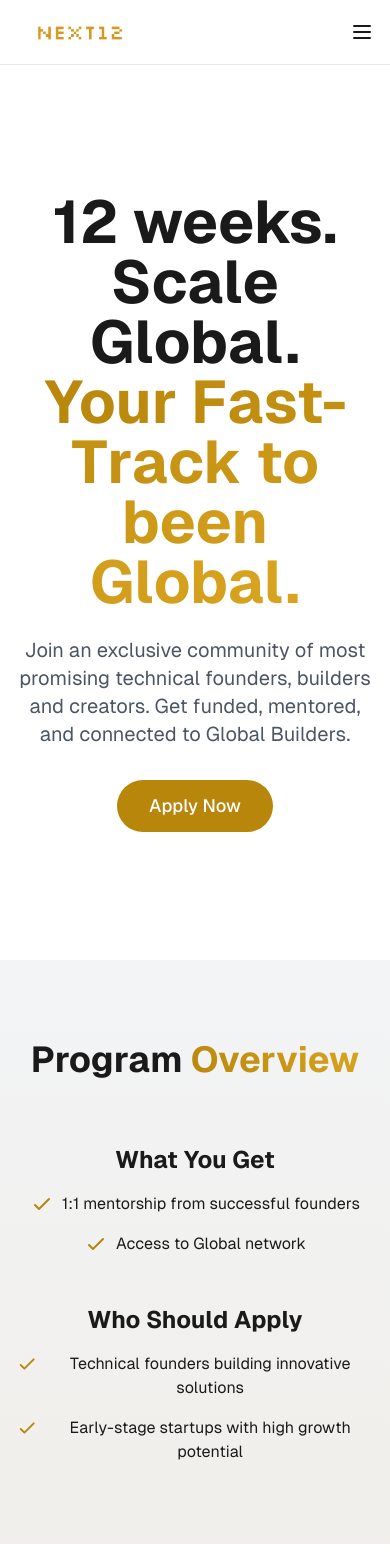
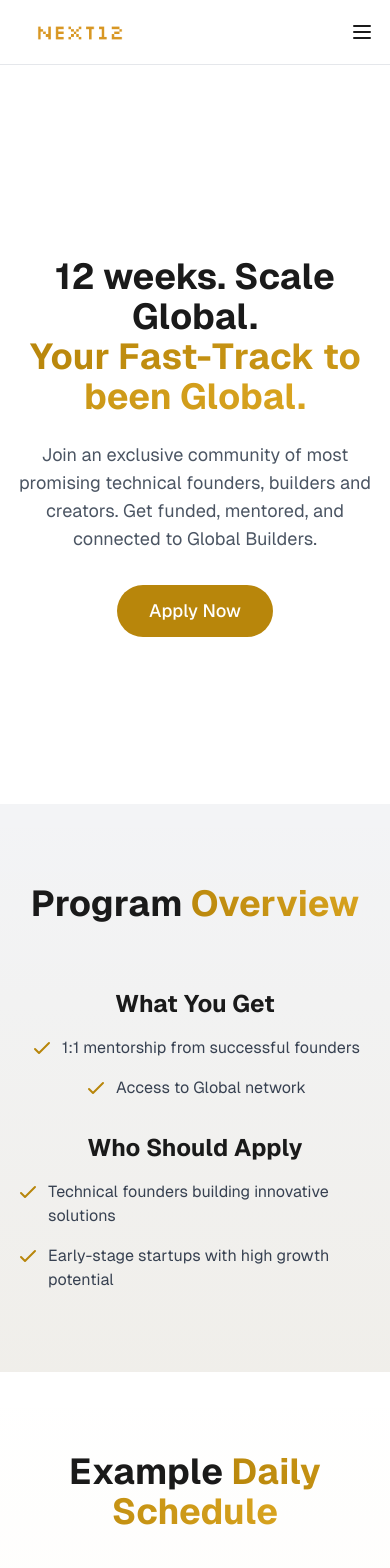
Before and after one commit to Realyyt/S-Realyt-Labs, a Next.js app: page / in a window 390 px wide. Shown: the top 1568 px of the page. Built offline with nearby package versions, Linux system fonts and the light colour scheme; a web font is replaced by a local one.

Commit message:
feat:dark-mode

```diff
--- a/app/globals.css
+++ b/app/globals.css
@@ -3,19 +3,19 @@
 @tailwind utilities;
 
 :root {
+  /* Default light mode colors */
   --background: #ffffff;
   --foreground: #1a1a1a;
   --accent: #b8860b;
   --accent-light: #daa520;
 }
 
-@media (prefers-color-scheme: dark) {
-  :root {
-    --background: #1a1a1a;
-    --foreground: #f0f0f0;
-    --accent: #daa520;
-    --accent-light: #ffd700;
-  }
+/* Only apply dark mode when explicitly set */
+[data-theme="dark"] {
+  --background: #1a1a1a;
+  --foreground: #f0f0f0;
+  --accent: #daa520;
+  --accent-light: #ffd700;
 }
 
 body {
--- a/app/layout.tsx
+++ b/app/layout.tsx
@@ -4,6 +4,7 @@ import localFont from "next/font/local";
 import Header from "@/components/Header";
 import Footer from "@/components/Footer";
 import "./globals.css";
+import { ThemeProvider } from '@/components/ThemeProvider';
 
 const geistSans = localFont({
   src: "./fonts/GeistVF.woff",
@@ -27,13 +28,19 @@ export default function RootLayout({
   children: React.ReactNode;
 }>) {
   return (
-    <html lang="en">
+    <html lang="en" suppressHydrationWarning>
       <body className={`${geistSans.variable} ${playfair.variable} antialiased`}>
-        <Header />
-        <div className="pt-16"> {/* Add padding for fixed header */}
-          {children}
-        </div>
-        <Footer />
+        <ThemeProvider
+          attribute="data-theme"
+          defaultTheme="light"
+          enableSystem={true}
+        >
+          <Header />
+          <div className="pt-16">
+            {children}
+          </div>
+          <Footer />
+        </ThemeProvider>
       </body>
     </html>
   );
--- a/components/Header.tsx
+++ b/components/Header.tsx
@@ -18,7 +18,7 @@ export default function Header() {
 
   return (
     <>
-      <header className="fixed w-full top-0 z-50 bg-[var(--background)] border-b border-gray-200 dark:border-gray-800">
+      <header className="sticky top-0 z-50 bg-white dark:bg-gray-800 border-b border-gray-200 dark:border-gray-700">
         <div className="container mx-auto px-4">
           <div className="flex items-center justify-between h-16">
             <Link href="/"><img src="/Next12 logo - orange.png" alt="Next12 Logo" className="w-32 h-32"/></Link>
--- /dev/null
+++ b/components/ThemeProvider.tsx
@@ -0,0 +1,7 @@
+'use client';
+
+import { ThemeProvider as NextThemesProvider, type ThemeProviderProps } from 'next-themes';
+
+export function ThemeProvider({ children, ...props }: ThemeProviderProps) {
+  return <NextThemesProvider {...props}>{children}</NextThemesProvider>;
+}
--- a/components/sections/FAQSection.tsx
+++ b/components/sections/FAQSection.tsx
@@ -45,7 +45,8 @@ export default function FAQSection() {
   const [openIndex, setOpenIndex] = useState<number | null>(null);
 
   return (
-    <section className="min-h-[80vh] py-32 relative overflow-hidden bg-gradient-to-r from-[rgba(var(--accent-rgb),0.05)] via-white to-[rgba(var(--accent-rgb),0.05)]">
+    <section className="min-h-[80vh] py-32 relative overflow-hidden bg-gradient-to-r from-[rgba(var(--accent-rgb),0.05)]
+      via-white [data-theme='dark']:via-gray-800 to-[rgba(var(--accent-rgb),0.05)] [data-theme='dark']:from-gray-900 [data-theme='dark']:to-gray-900">
       <div className="container mx-auto px-4 relative z-10">
         <h2 className="text-5xl font-bold text-center mb-16">FAQs</h2>
 
@@ -53,10 +54,10 @@ export default function FAQSection() {
           {faqs.map((faq, index) => (
             <div
               key={index}
-              className="mb-4 bg-white rounded-lg shadow-sm hover:shadow-md transition-shadow"
+              className="mb-4 bg-white [data-theme='dark']:bg-gray-800 rounded-lg shadow-sm hover:shadow-md transition-shadow"
             >
               <button
-                className="w-full px-6 py-4 text-left flex justify-between items-center"
+                className="w-full px-6 py-4 text-left flex justify-between items-center text-gray-900 [data-theme='dark']:text-gray-100"
                 onClick={() => setOpenIndex(openIndex === index ? null : index)}
               >
                 <span className="text-xl font-medium">{faq.question}</span>
@@ -76,7 +77,7 @@ export default function FAQSection() {
               </button>
 
               {openIndex === index && (
-                <div className="px-6 pb-4 text-gray-600">
+                <div className="px-6 pb-4 text-gray-600 dark:text-gray-300">
                   {faq.answer}
                 </div>
               )}
--- a/components/sections/HeroSection.tsx
+++ b/components/sections/HeroSection.tsx
@@ -7,14 +7,15 @@ export default function HeroSection() {
 
   return (
     <>
-      <section className="min-h-[80vh] py-32 relative overflow-hidden bg-gradient-to-r from-[rgba(var(--accent-rgb),0.05)] via-white to-[rgba(var(--accent-rgb),0.05)]">
+      <section className="min-h-[80vh] py-32 relative overflow-hidden bg-gradient-to-r from-[rgba(var(--accent-rgb),0.05)]
+        via-white [data-theme='dark']:via-gray-800 to-[rgba(var(--accent-rgb),0.05)] [data-theme='dark']:from-gray-900 [data-theme='dark']:to-gray-900">
         <div className="container mx-auto px-4 relative z-10">
           <div className="text-center">
-            <h1 className="text-6xl md:text-7xl font-bold mb-4">
+            <h1 className="text-4xl sm:text-5xl md:text-6xl lg:text-7xl font-bold mb-4">
               12 weeks. Scale Global.<br />
               <span className="gradient-text">Your Fast-Track to been Global.</span>
             </h1>
-            <p className="text-xl mt-6 max-w-2xl mx-auto text-gray-600 dark:text-gray-400">
+            <p className="text-lg sm:text-xl mt-6 max-w-2xl mx-auto text-gray-600 dark:text-gray-300">
               Join an exclusive community of most promising technical founders, builders and creators.
               Get funded, mentored, and connected to Global Builders.
             </p>
--- a/components/sections/MentorsSection.tsx
+++ b/components/sections/MentorsSection.tsx
@@ -40,15 +40,16 @@ interface Role {
             {roles.map((role, index) => (
               <div
                 key={index}
-                className={`p-12 rounded-lg border border-gray-200 hover:border-[var(--accent)] transition-all
-                  cursor-pointer group ${role.bgColor || 'bg-gray-50'}`}
+                className={`p-8 sm:p-12 rounded-lg border border-gray-200 [data-theme='dark']:border-gray-700
+                  hover:border-[var(--accent)] transition-all cursor-pointer group
+                  ${role.bgColor || 'bg-gray-50 [data-theme="dark"]:bg-gray-800'}`}
               >
-                <h3 className={`text-3xl font-medium mb-4
-                  ${role.bgColor ? 'text-white' : 'group-hover:text-[var(--accent)]'}`}>
+                <h3 className={`text-2xl sm:text-3xl font-medium mb-4
+                  ${role.bgColor ? 'text-white' : 'group-hover:text-[var(--accent)] dark:text-gray-100'}`}>
                   {role.title}
                 </h3>
-                <p className={`text-lg leading-relaxed
-                  ${role.bgColor ? 'text-white/90' : 'text-gray-600'}`}>
+                <p className={`text-base sm:text-lg leading-relaxed
+                  ${role.bgColor ? 'text-white/90' : 'text-gray-600 dark:text-gray-300'}`}>
                   {role.description}
                 </p>
               </div>
--- a/components/sections/ProgramOverview.tsx
+++ b/components/sections/ProgramOverview.tsx
@@ -1,6 +1,6 @@
 export default function ProgramOverview() {
   return (
-    <section className="py-20 relative overflow-hidden bg-gray-100">
+    <section className="py-20 relative overflow-hidden bg-gray-100 [data-theme='dark']:bg-gray-900">
       {/* Background gradient */}
       <div
         className="absolute inset-0 bg-gradient-to-b from-transparent to-[rgba(var(--accent-rgb),0.05)]"
@@ -11,29 +11,29 @@ export default function ProgramOverview() {
         <h2 className="text-4xl font-bold mb-16">
           Program <span className="gradient-text">Overview</span>
         </h2>
-        <div className="grid grid-cols-1 md:grid-cols-2 gap-12">
+        <div className="grid grid-cols-1 md:grid-cols-2 gap-8 sm:gap-12">
           <div className="text-center">
-            <h3 className="text-2xl font-bold mb-4">What You Get</h3>
+            <h3 className="text-2xl font-bold mb-4 dark:text-gray-100">What You Get</h3>
             <ul className="space-y-4">
               {benefits.map((benefit, index) => (
                 <li key={index} className="flex items-start justify-center">
-                  <svg className="w-6 h-6 text-[var(--accent)] mr-2" fill="none" stroke="currentColor" viewBox="0 0 24 24">
+                  <svg className="w-6 h-6 text-[var(--accent)] mr-2 flex-shrink-0" fill="none" stroke="currentColor" viewBox="0 0 24 24">
                     <path strokeLinecap="round" strokeLinejoin="round" strokeWidth={2} d="M5 13l4 4L19 7" />
                   </svg>
-                  <span>{benefit}</span>
+                  <span className="text-gray-700 dark:text-gray-300 text-left">{benefit}</span>
                 </li>
               ))}
             </ul>
           </div>
           <div className="text-center">
-            <h3 className="text-2xl font-bold mb-4">Who Should Apply</h3>
+            <h3 className="text-2xl font-bold mb-4 dark:text-gray-100">Who Should Apply</h3>
             <ul className="space-y-4">
               {criteria.map((criterion, index) => (
                 <li key={index} className="flex items-start justify-center">
-                  <svg className="w-6 h-6 text-[var(--accent)] mr-2" fill="none" stroke="currentColor" viewBox="0 0 24 24">
+                  <svg className="w-6 h-6 text-[var(--accent)] mr-2 flex-shrink-0" fill="none" stroke="currentColor" viewBox="0 0 24 24">
                     <path strokeLinecap="round" strokeLinejoin="round" strokeWidth={2} d="M5 13l4 4L19 7" />
                   </svg>
-                  <span>{criterion}</span>
+                  <span className="text-gray-700 dark:text-gray-300 text-left">{criterion}</span>
                 </li>
               ))}
             </ul>
--- a/package.json
+++ b/package.json
@@ -11,6 +11,7 @@
   "dependencies": {
     "framer-motion": "^11.11.17",
     "next": "15.0.3",
+    "next-themes": "^0.4.4",
     "react": "^18.2.0",
     "react-dom": "^18.2.0"
   },
```
Also changed, not shown: 1 other file (tests, documents, lock files or other folders).
